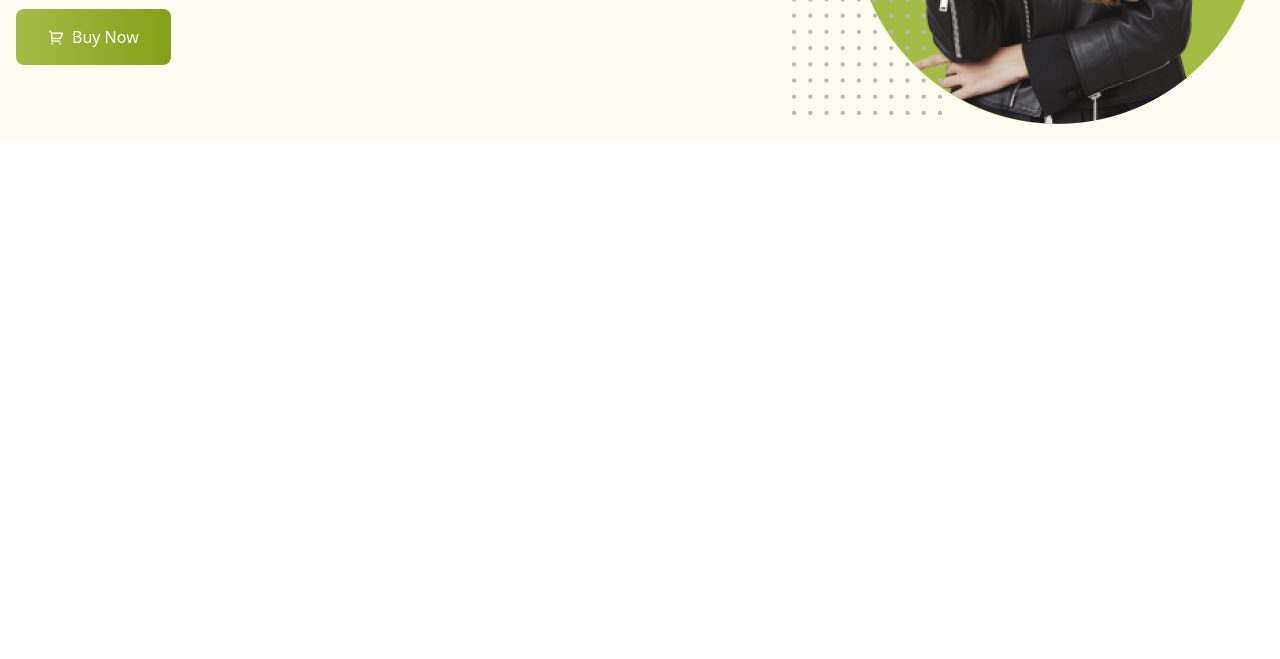
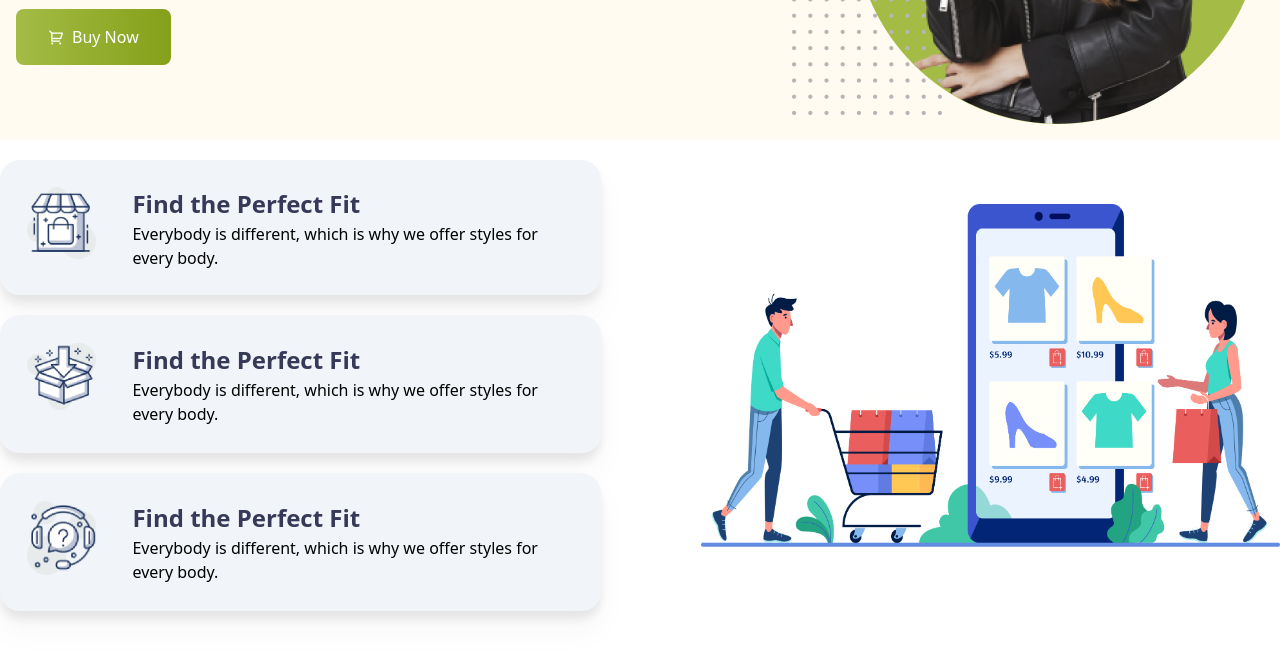
Before and after one commit to noushin-nusrat/penguin-fashion, a plain HTML site: page index.html in a window 1280 px wide. Shown: the part 523-1182 px from the top of the page. Before the commit the page ends 800 px from the top, so only its background shows below. Drawn offline with nearby package versions, Linux system fonts and the light colour scheme.

Commit message:
added bottom section

```diff
--- a/index.html
+++ b/index.html
@@ -56,9 +56,50 @@
     <main>
 
     </main>
-    <footer>
-
-    </footer>
+    <!-- bottom section -->
+    <div class="max-w-7xl mx-auto flex flex-col md:flex-row  items-center justify-between gap-[100px] pb-[100px]">
+        <div class="">
+            <div
+                class="flex items-center justify-between p-[27px] bg-slate-100 rounded-[20px] drop-shadow-xl mt-[20px] h-[135px]">
+                <div class="h-[82px] w-[78px]">
+                    <img src="icons/house.png" class="h-auto w-auto" alt="" srcset="" />
+                </div>
+                <div class="pl-[36px]">
+                    <h3 class="text-[24px] font-semibold text-[#363958]">Find the Perfect Fit</h3>
+                    <p>
+                        Everybody is different, which is why we offer styles for every body.
+                    </p>
+                </div>
+            </div>
+            <div
+                class="flex items-center justify-between p-[27px] bg-slate-100 rounded-[20px] drop-shadow-xl mt-[20px]">
+                <div class="h-[82px] w-[78px]">
+                    <img src="icons/box.png" class="w-auto h-auto" alt="" srcset="" />
+                </div>
+                <div class="pl-[36px]">
+                    <h3 class="text-[24px] font-semibold text-[#363958]">Find the Perfect Fit</h3>
+                    <p>
+                        Everybody is different, which is why we offer styles for every body.
+                    </p>
+                </div>
+            </div>
+            <div
+                class="flex items-center justify-between p-[27px] bg-slate-100 rounded-[20px] drop-shadow-xl mt-[20px]">
+                <div class="h-[82px] w-[78px]">
+                    <img src="icons/question.png" class="w-auto h-auto" alt="" srcset="" />
+                </div>
+                <div class="pl-[36px]">
+                    <h3 class="text-[24px] font-semibold text-[#363958]">Find the Perfect Fit</h3>
+                    <p>
+                        Everybody is different, which is why we offer styles for every body.
+                    </p>
+                </div>
+            </div>
+        </div>
+        <div class="w-6/12">
+            <img src="images/shopping.png" class="w-full" alt="" srcset="">
+        </div>
+    </div>
 
 
 </body>
```
